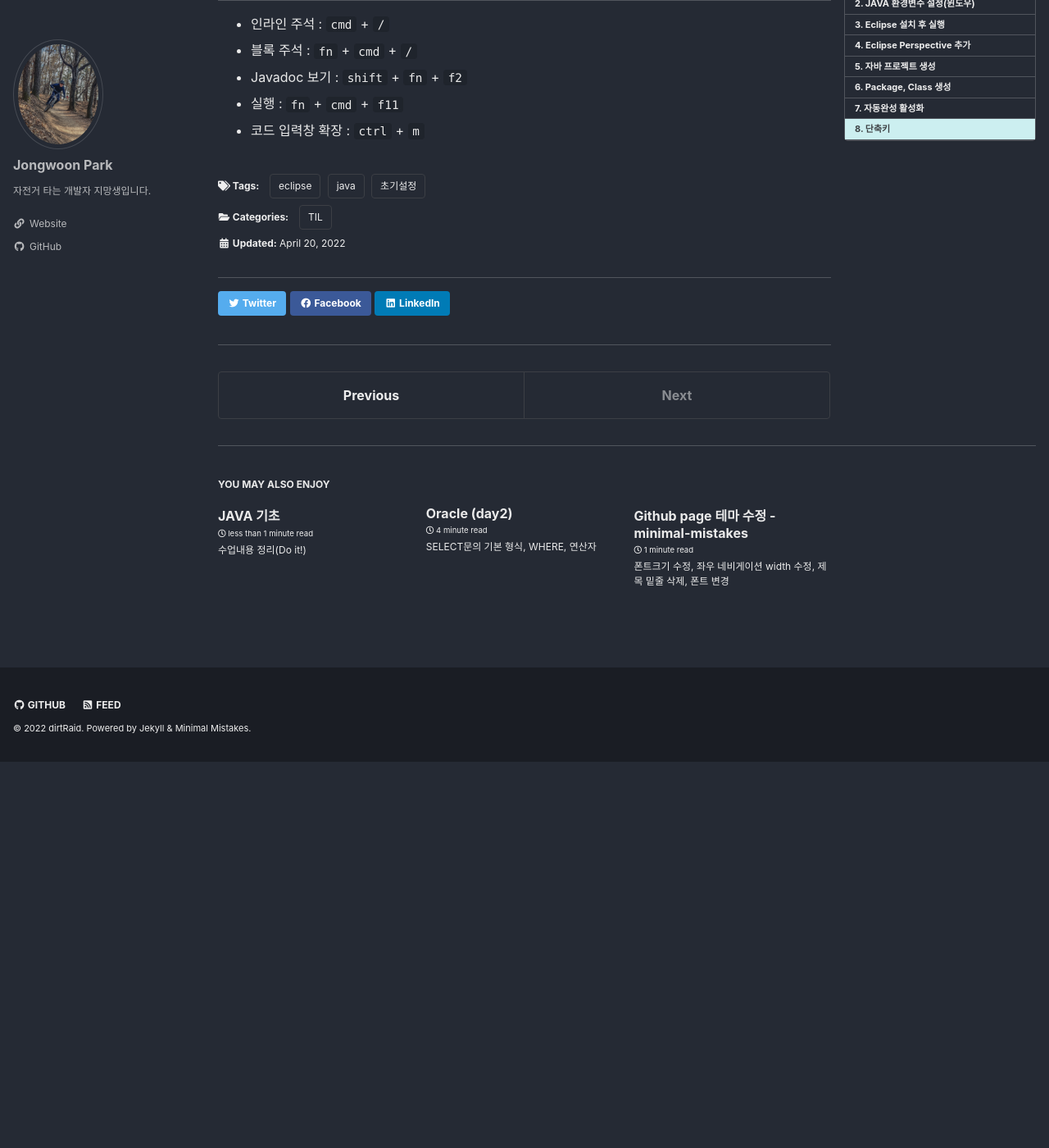
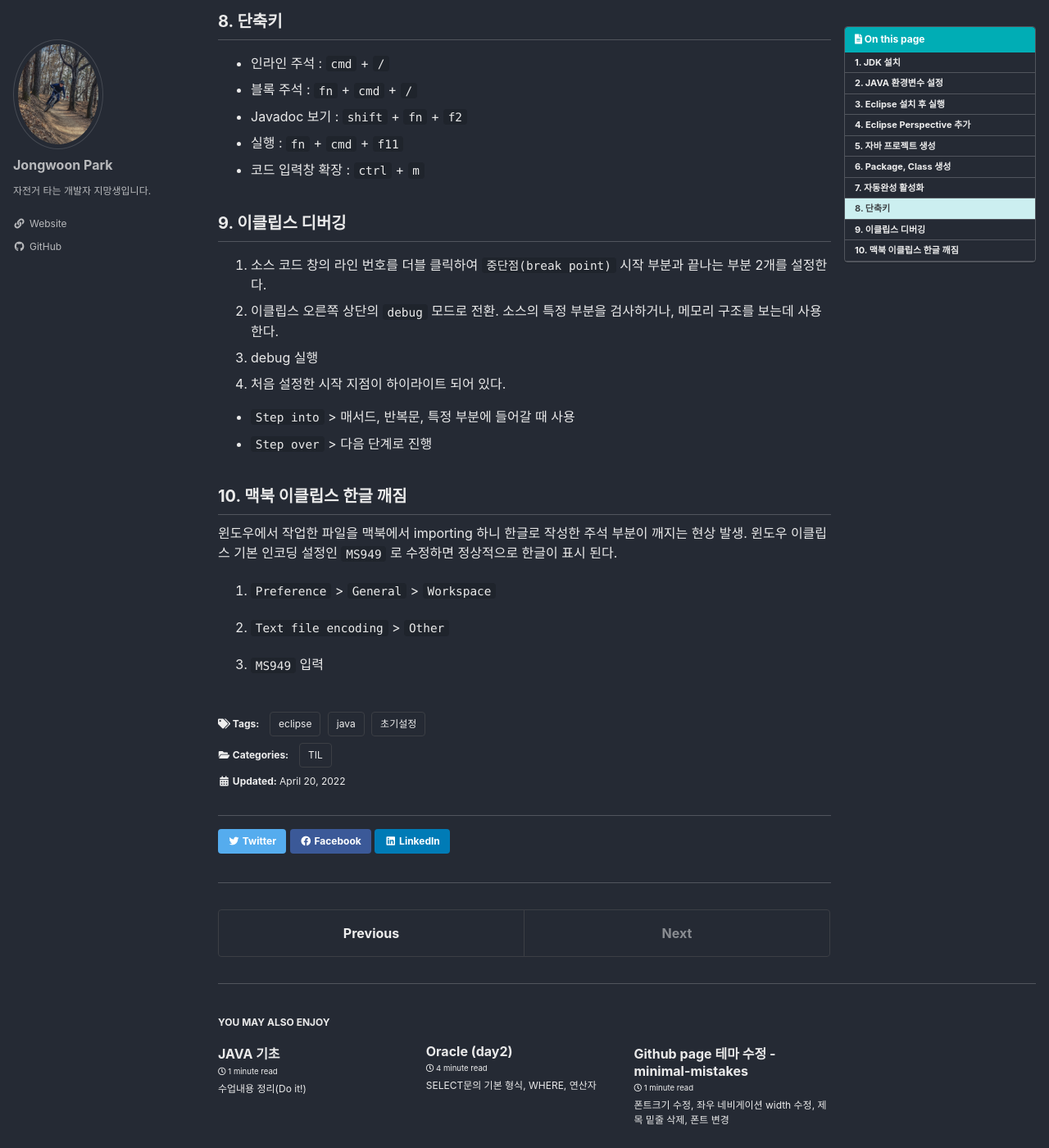
Before and after one commit to nortiz1349/dirtRaid, a Jekyll site: the page built from _posts/2022-04-21-til-java-day1.md, in a window 1280 px wide and 1400 px high, scrolled down 1860 px. Shown: the whole window at 82% size. Built offline with Jekyll 4.4.1, drawn with Linux system fonts in a browser that asks for light colours; cached includes are drawn as plain includes; some web fonts are replaced; before the commit the page ends 2789 px from its top, so only the background shows below that; some of the changed text lies outside the part shown.

Commit message:
java 오후 수업

```diff
--- a/_posts/2022-04-21-til-java-day1.md
+++ b/_posts/2022-04-21-til-java-day1.md
@@ -19,15 +19,15 @@ date: 2022-04-20
 
   수업에 사용하는 버전은 `jdk-11.0.2`
 
-## 2. JAVA 환경변수 설정(윈도우)
+## 2. JAVA 환경변수 설정
 
-내 맥북에서는 별도로 환경변수 설정을 하지 않았는데도 터미널에서 문제 없이 실행 되었다.
+자바가 설치된 디렉토리로 이동 하지 않고도 전역적으로 터미널이나 커맨드창에서 컴파일이 가능해진다. 그리고 라이브러리 관리 시스템인 MAVEN에서 JAVA_HOME 환경변수를 찾는 경우가 있다고 한다. 내 맥북에서는 별도로 설정을 하지 않았는데도 터미널에서 문제 없이 실행 되었다. 윈도우인 경우 아래와 같이 설정하면 된다.
 
-1. `고급 시스템 설정` > `환경변수`
-2. 변수이름: `JAVA_HOME`, 변수값: `C:\Program Files\Java\jdk-11.0.2`
-3. Path: `%JAVA_HOME%\bin`
+1. `고급 시스템 설정` > `환경변수` > `시스템변수` > `새로만들기`
+2. 변수이름 : `JAVA_HOME`, 변수값 : `C:\Program Files\Java\jdk-11.0.2` (자바가 설치된 경로)
+3. 시스템 변수 `Path` 편집 > `%JAVA_HOME%\bin` 추가
 4. 변수이름: `CLASSPATH`, 변수값: `%JAVA_HOME%\lib;.;`
-5. `java -version` 으로 설치확인
+5. `cmd` > `java -version` 으로 설치확인
 
 ## 3. Eclipse 설치 후 실행
 
@@ -85,3 +85,23 @@ public class Ex1_220421 {
 - Javadoc 보기 : `shift` + `fn` + `f2`
 - 실행 : `fn` + `cmd` + `f11`
 - 코드 입력창 확장 : `ctrl` + `m`
+
+## 9. 이클립스 디버깅
+
+1. 소스 코드 창의 라인 번호를 더블 클릭하여 `중단점(break point)` 시작 부분과 끝나는 부분 2개를 설정한다.
+2. 이클립스 오른쪽 상단의 `debug` 모드로 전환. 소스의 특정 부분을 검사하거나, 메모리 구조를 보는데 사용한다.
+3. debug 실행
+4. 처음 설정한 시작 지점이 하이라이트 되어 있다.
+
+- `Step into` > 매서드, 반복문, 특정 부분에 들어갈 때 사용
+- `Step over` > 다음 단계로 진행
+
+## 10. 맥북 이클립스 한글 깨짐
+
+윈도우에서 작업한 파일을 맥북에서 importing 하니 한글로 작성한 주석 부분이 깨지는 현상 발생. 윈도우 이클립스 기본 인코딩 설정인 `MS949` 로 수정하면 정상적으로 한글이 표시 된다.
+
+1. `Preference` > `General` > `Workspace`
+
+2. `Text file encoding` > `Other`
+
+3. `MS949` 입력
```
Also changed, not shown: _posts/2022-04-21-til-java-day1-1.md (+28 -9 lines).
